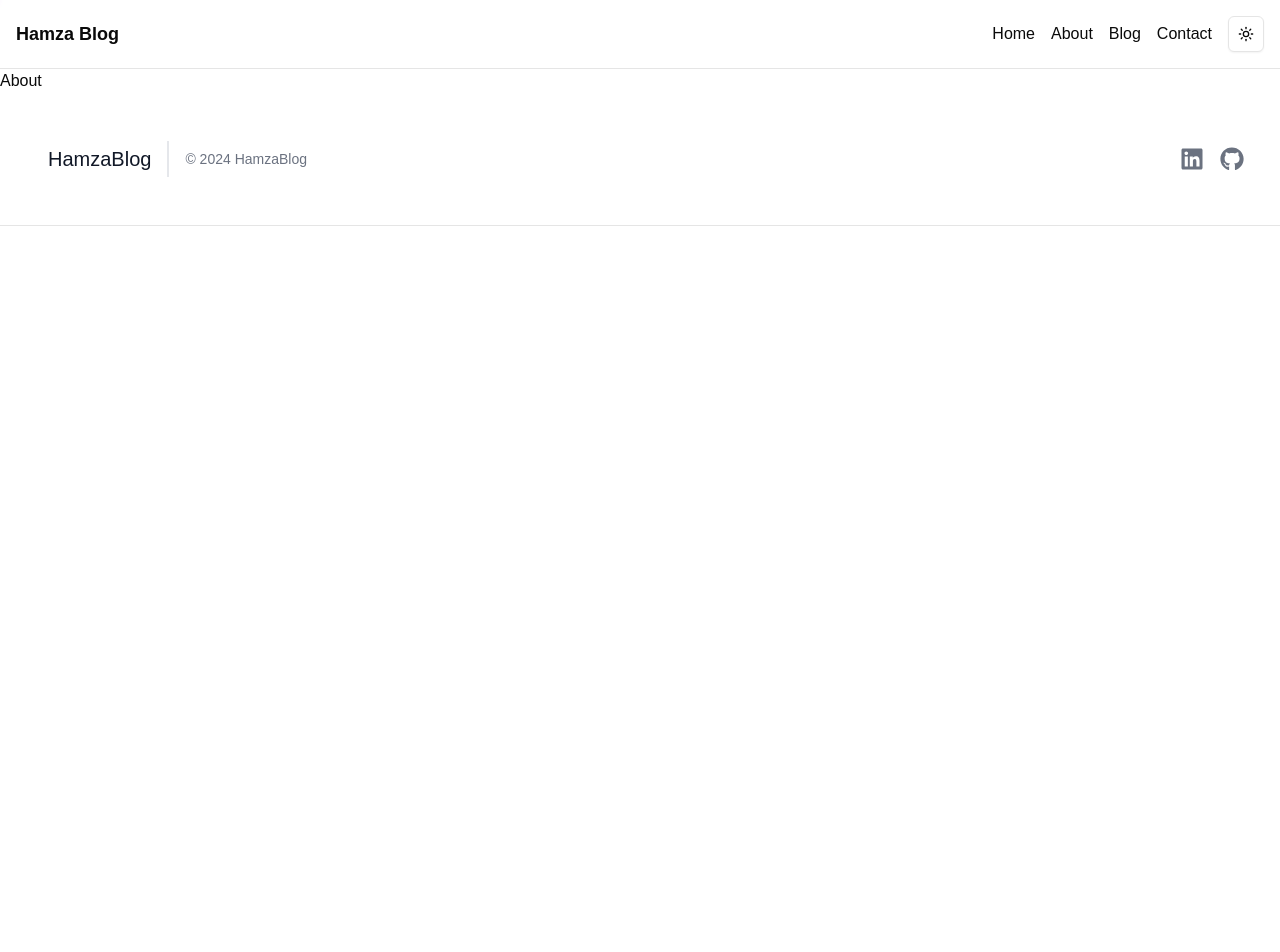
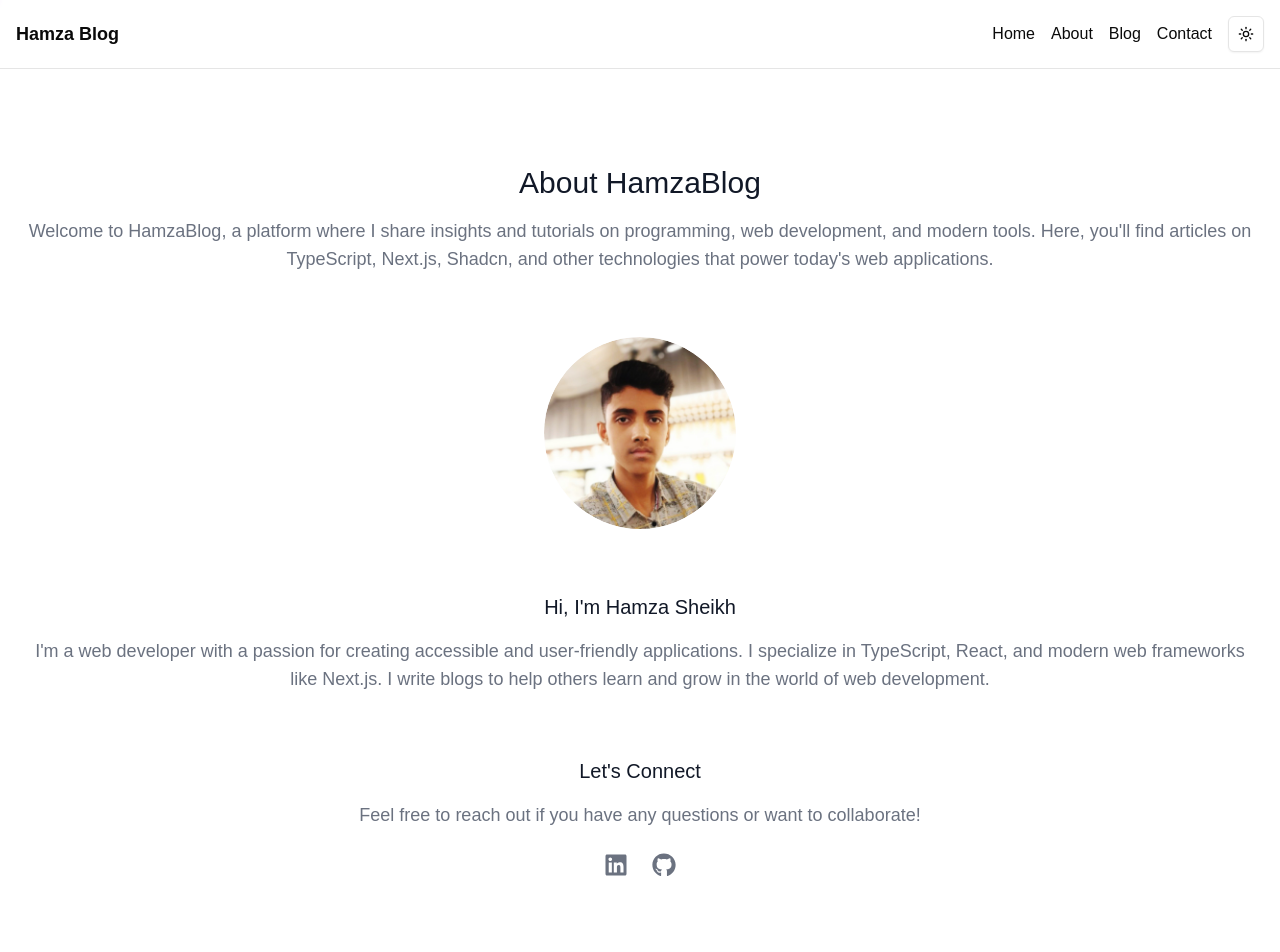
Before and after one commit to Hamza-Sheikh-02/hamza-blog, a Next.js app: page /about in a window 1280 px wide. Shown: the top 952 px of the page. Before the commit the page ends 800 px from the top, so only its background shows below. Built offline with nearby package versions, Linux system fonts and the light colour scheme.

Commit message:
Add About Page

```diff
--- a/src/app/about/page.tsx
+++ b/src/app/about/page.tsx
@@ -1,11 +1,82 @@
-import React from 'react'
+import React from "react";
+import { FaLinkedin, FaGithub } from "react-icons/fa";
+import Image from "next/image";
 
 const About = () => {
   return (
-    <div>
-      About
+    <div className="bg-white dark:bg-black text-gray-900 dark:text-gray-100 min-h-screen">
+      <section className="body-font">
+        <div className="container px-5 py-24 mx-auto">
+          {/* About Section */}
+          <div className="text-center mb-16">
+            <h1 className="text-3xl font-medium text-gray-900 dark:text-gray-100 mb-4">
+              About HamzaBlog
+            </h1>
+            <p className="text-lg text-gray-500 dark:text-gray-400">
+              Welcome to HamzaBlog, a platform where I share insights and
+              tutorials on programming, web development, and modern tools. Here,
+              you&apos;ll find articles on TypeScript, Next.js, Shadcn, and
+              other technologies that power today&apos;s web applications.
+            </p>
+          </div>
+
+          {/* About Author Section */}
+          <div className="flex justify-center mb-16">
+            <div className="w-48 h-48 relative rounded-full overflow-hidden">
+              <Image
+                src="/author.jpeg"
+                alt="Author"
+                layout="fill"
+                objectFit="cover"
+                className="rounded-full"
+              />
+            </div>
+          </div>
+
+          <div className="text-center mb-16">
+            <h2 className="text-xl font-medium text-gray-900 dark:text-gray-100 mb-4">
+              Hi, I&apos;m Hamza Sheikh
+            </h2>
+            <p className="text-lg text-gray-500 dark:text-gray-400 mb-6">
+              I&apos;m a web developer with a passion for creating accessible
+              and user-friendly applications. I specialize in TypeScript, React,
+              and modern web frameworks like Next.js. I write blogs to help
+              others learn and grow in the world of web development.
+            </p>
+          </div>
+
+          {/* Contact Section */}
+          <div className="text-center">
+            <h2 className="text-xl font-medium text-gray-900 dark:text-gray-100 mb-4">
+              Let&apos;s Connect
+            </h2>
+            <p className="text-lg text-gray-500 dark:text-gray-400 mb-6">
+              Feel free to reach out if you have any questions or want to
+              collaborate!
+            </p>
+            <div className="flex justify-center space-x-6">
+              <a
+                href="https://www.linkedin.com/in/hamza-sheikh-351766298/"
+                className="text-gray-500 dark:text-gray-400 hover:text-indigo-500 dark:hover:text-indigo-400"
+                target="_blank"
+                rel="noopener noreferrer"
+              >
+                <FaLinkedin size={24} />
+              </a>
+              <a
+                href="https://github.com/Hamza-Sheikh-02"
+                className="text-gray-500 dark:text-gray-400 hover:text-indigo-500 dark:hover:text-indigo-400"
+                target="_blank"
+                rel="noopener noreferrer"
+              >
+                <FaGithub size={24} />
+              </a>
+            </div>
+          </div>
+        </div>
+      </section>
     </div>
-  )
-}
+  );
+};
 
-export default About
+export default About;
```
Also changed, not shown: public/author.jpeg (added).
